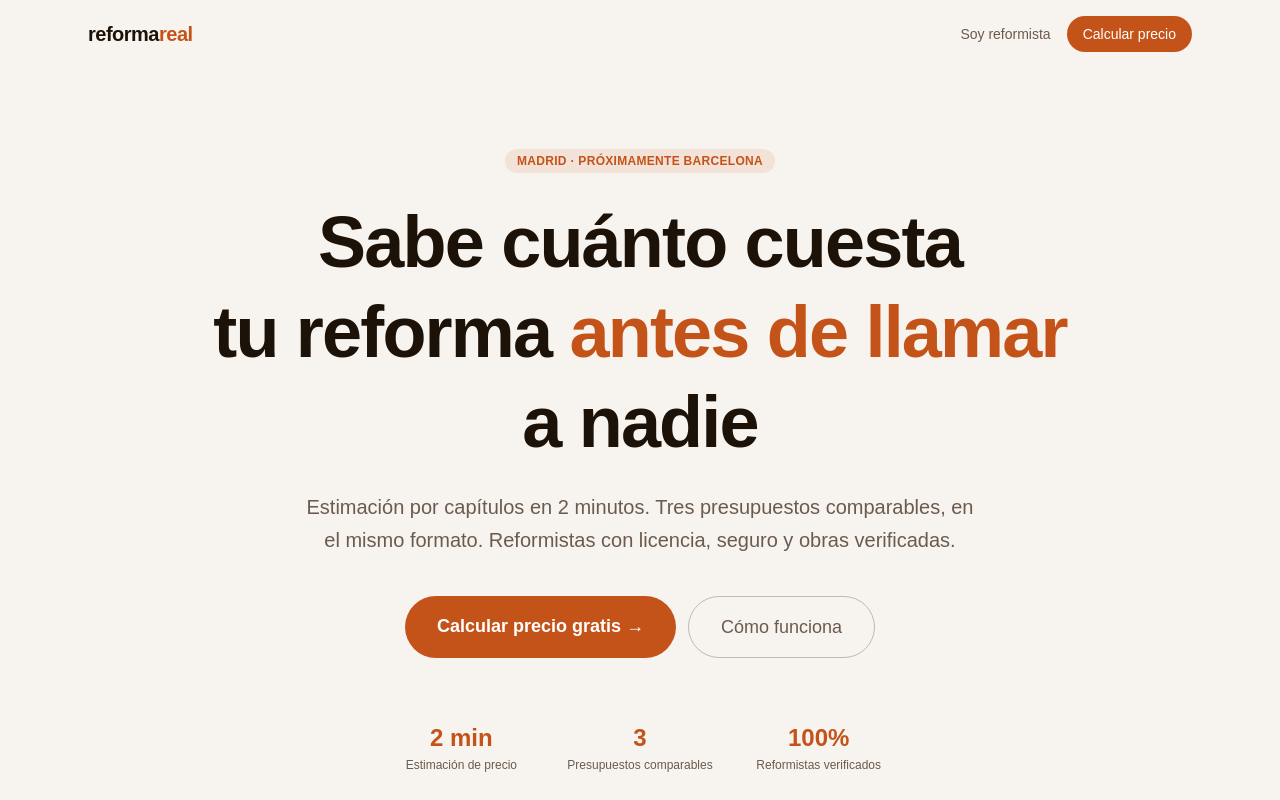
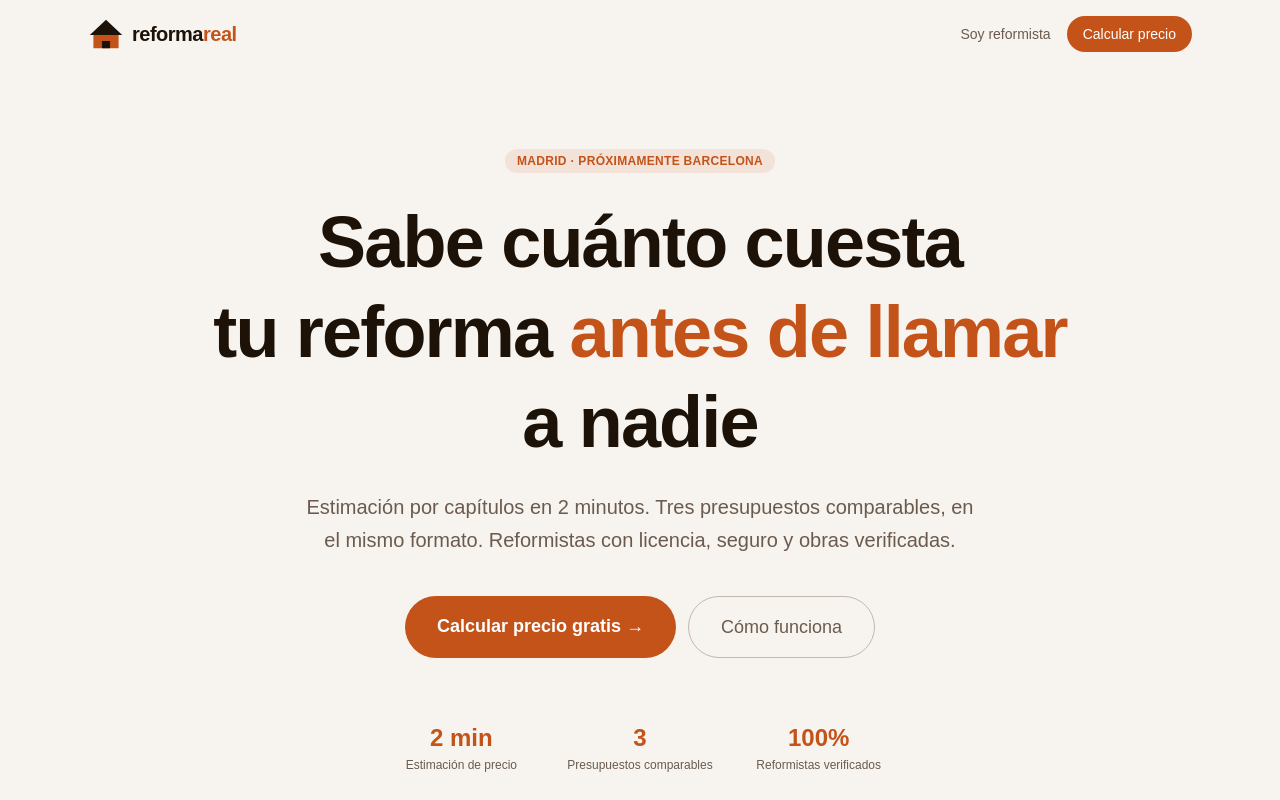
Before and after one commit to jesuspolonio14-prog/reformareal, a Next.js app: page / in a window 1280 px wide. Shown: the top 800 px of the page. Built offline with nearby package versions, Linux system fonts and the light colour scheme.

Commit message:
add logo minimalista en nav y footer

```diff
--- a/app/page.tsx
+++ b/app/page.tsx
@@ -1,4 +1,5 @@
 import type { Metadata } from "next";
+import Image from "next/image";
 import Calculadora from "@/app/components/Calculadora";
 
 export const metadata: Metadata = {
@@ -12,9 +13,12 @@
 
       {/* NAV */}
       <nav className="flex justify-between items-center px-6 py-4 max-w-6xl mx-auto">
+        <a href="/" className="flex items-center gap-2">
+          <Image src="/logo-rr.svg" alt="ReformaReal" width={36} height={32} priority />
           <span className="text-xl font-bold tracking-tight">
             reforma<span className="text-[#C4531A]">real</span>
           </span>
+        </a>
         <div className="flex gap-4 items-center">
           <a href="#reformistas" className="text-sm text-[#6B5B4E] hover:text-[#1C1208] transition-colors">
             Soy reformista
@@ -181,9 +185,12 @@
       {/* FOOTER */}
       <footer className="border-t border-[#E8DFD8] py-10 px-6">
         <div className="max-w-6xl mx-auto flex flex-col md:flex-row justify-between items-center gap-4">
+          <a href="/" className="flex items-center gap-2">
+            <Image src="/logo-rr.svg" alt="ReformaReal" width={28} height={25} />
             <span className="text-xl font-bold">
               reforma<span className="text-[#C4531A]">real</span>
             </span>
+          </a>
           <p className="text-sm text-[#6B5B4E]">© 2026 ReformaReal · Madrid</p>
           <div className="flex gap-6 text-sm text-[#6B5B4E]">
             <a href="#" className="hover:text-[#1C1208] transition-colors">Privacidad</a>
```
Also changed, not shown: public/logo-rr.svg (added). Lines whose indentation alone changed are shown as unchanged.
